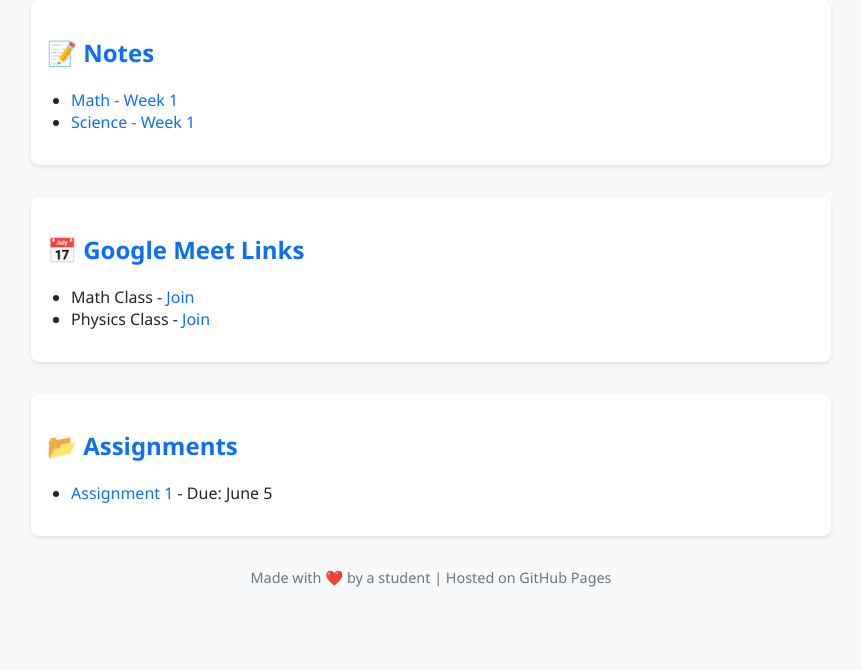
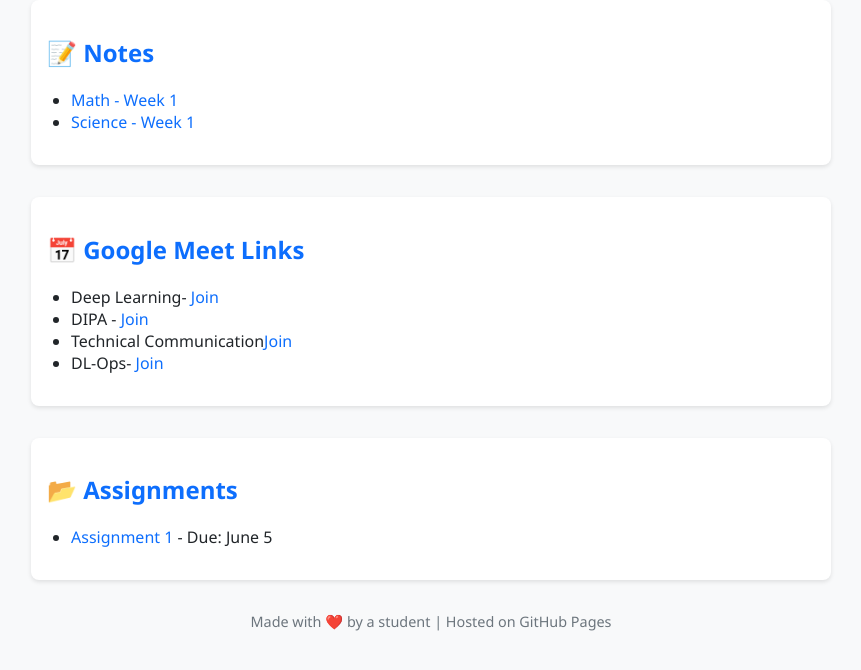
Before and after one commit to lakshmikanthgr/class_hub, a plain HTML site: page index.html in a window 1280 px wide. Shown: the part 118-788 px from the top of the page, without its empty margins (209-1070 px from the left). Drawn offline with Linux system fonts and the light colour scheme.

Commit message:
Added the names of the classed and their respective google meet links.

```diff
--- a/index.html
+++ b/index.html
@@ -49,8 +49,10 @@
   <div class="section">
     <h2>📅 Google Meet Links</h2>
     <ul>
-      <li>Math Class - <a href="https://meet.google.com/abc-defg-hij">Join</a></li>
-      <li>Physics Class - <a href="https://meet.google.com/xyz-uvw-123">Join</a></li>
+      <li>Deep Learning- <a href="https://meet.google.com/srp-bwyd-fmz?authuser=0">Join</a></li>
+      <li>DIPA - <a href="https://meet.google.com/aoj-zbuc-rck?authuser=0">Join</a></li>
+      <li>Technical Communication<a href="https://meet.google.com/nfx-mvsq-soz?authuser=0">Join</a></li>
+      <li>DL-Ops- <a href="https://meet.google.com/goa-bgyy-pqg?authuser=0">Join</a></li>
     </ul>
   </div>
 
```
